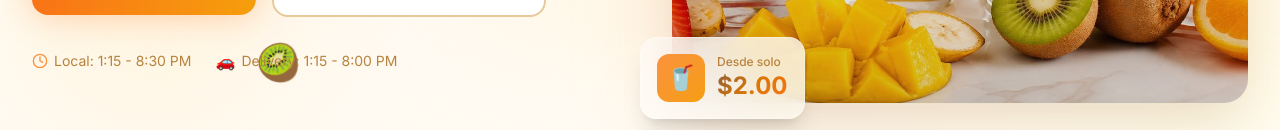
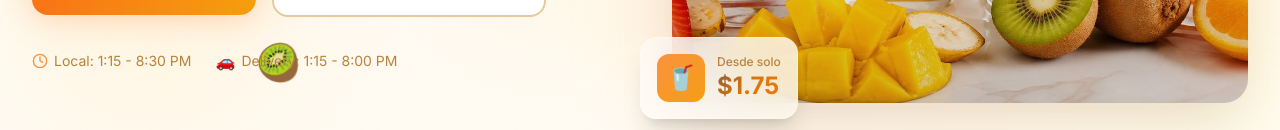
Before and after one commit to solis503/licuadoselvaquero, a React (Vite) app: page / in a window 1280 px wide. Shown: the part 588-718 px from the top of the page. Built offline with nearby package versions, Linux system fonts and the light colour scheme.

Commit message:
Update price from $2.00 to $1.75

```diff
--- a/src/components/Hero.tsx
+++ b/src/components/Hero.tsx
@@ -151,7 +151,7 @@ export default function Hero() {
                   </div>
                   <div>
                     <p className="text-xs text-brown-400 font-medium">Desde solo</p>
-                    <p className="text-2xl font-bold gradient-text">$2.00</p>
+                    <p className="text-2xl font-bold gradient-text">$1.75</p>
                   </div>
                 </div>
               </motion.div>
```
